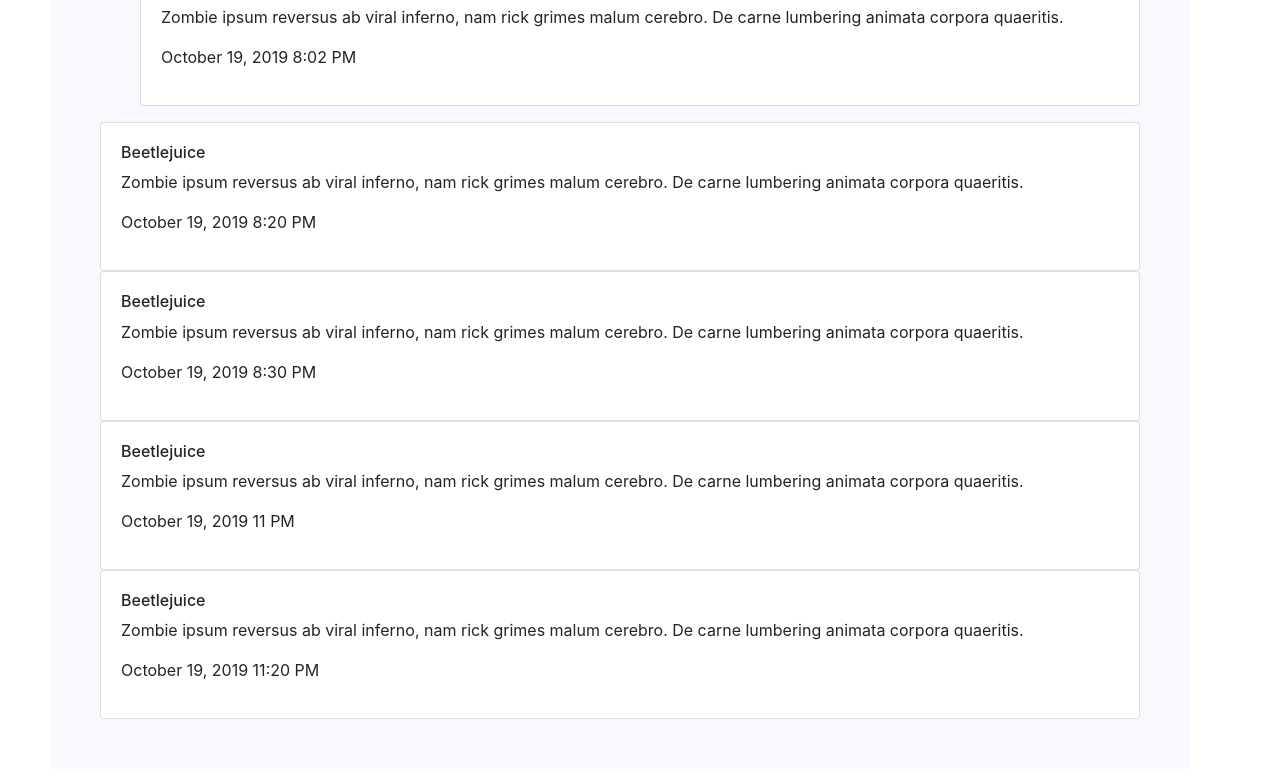
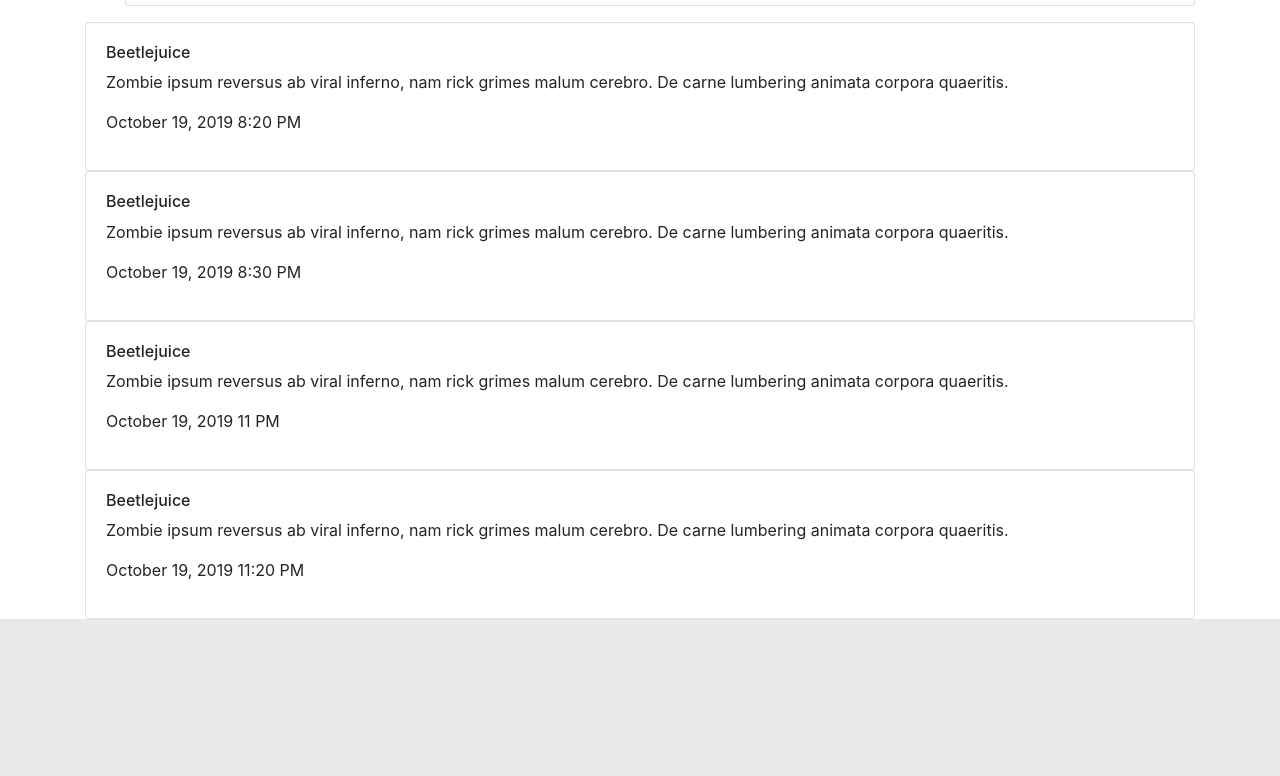
Before and after one commit to nss-evening-cohort-10/chatty-group-project-ghost-frogs, a website built with webpack: page src/index.html in a window 1280 px wide. Shown: the part 143-919 px from the top of the page. Built offline with nearby package versions, Linux system fonts and the light colour scheme.

Commit message:
added stuff

```diff
--- a/src/javascripts/components/placeholder/placeholder.scss
+++ b/src/javascripts/components/placeholder/placeholder.scss
@@ -1,8 +1,8 @@
-#chatBox{
-  background-color:ghostwhite;
-  margin: 50px;
-  padding: 50px;
-}
+// #chatBox{
+//   background-color:ghostwhite;
+//   margin: 50px;
+//   padding: 50px;
+// }
 
 li {
   list-style-type: none;
```
